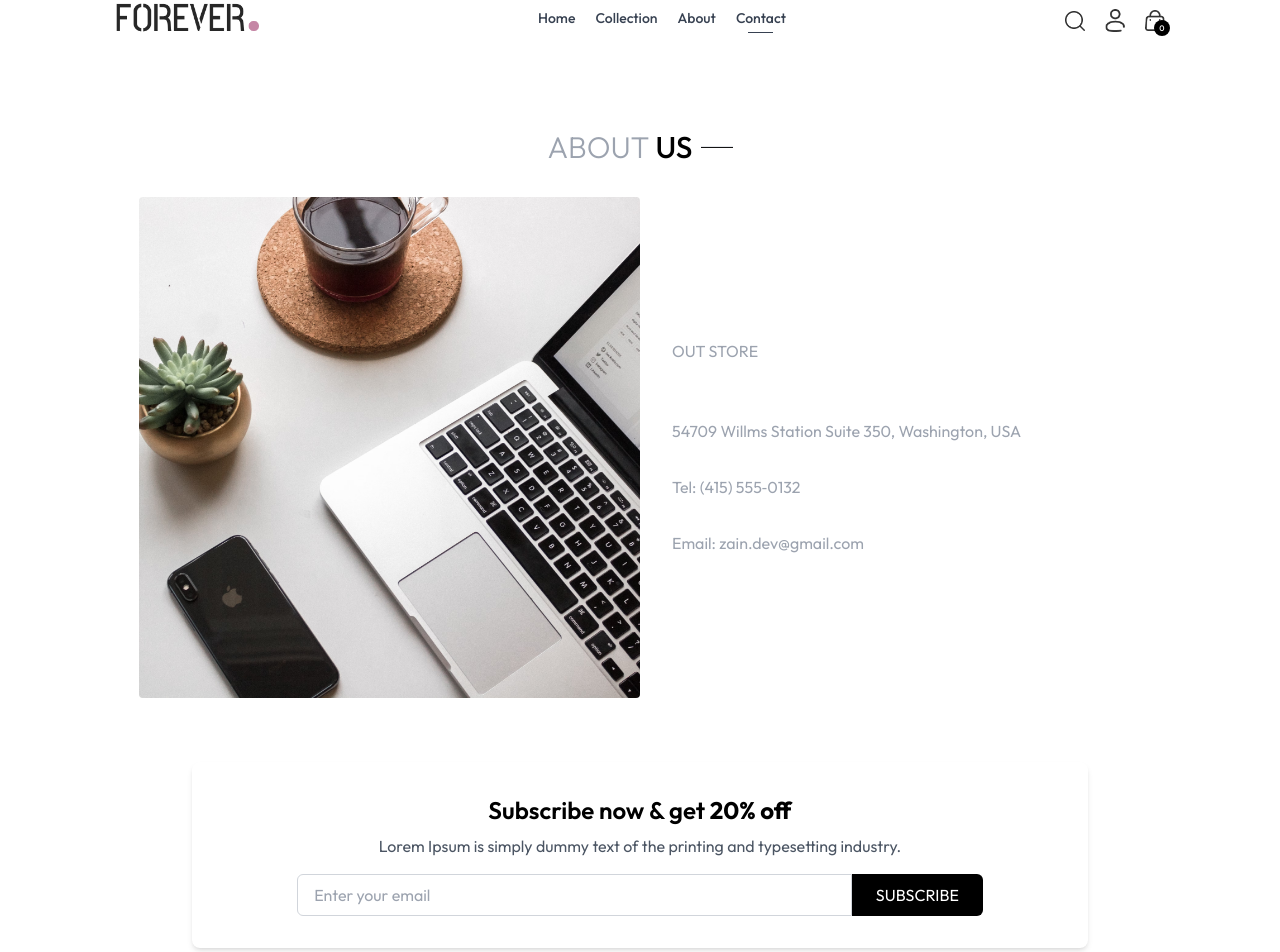
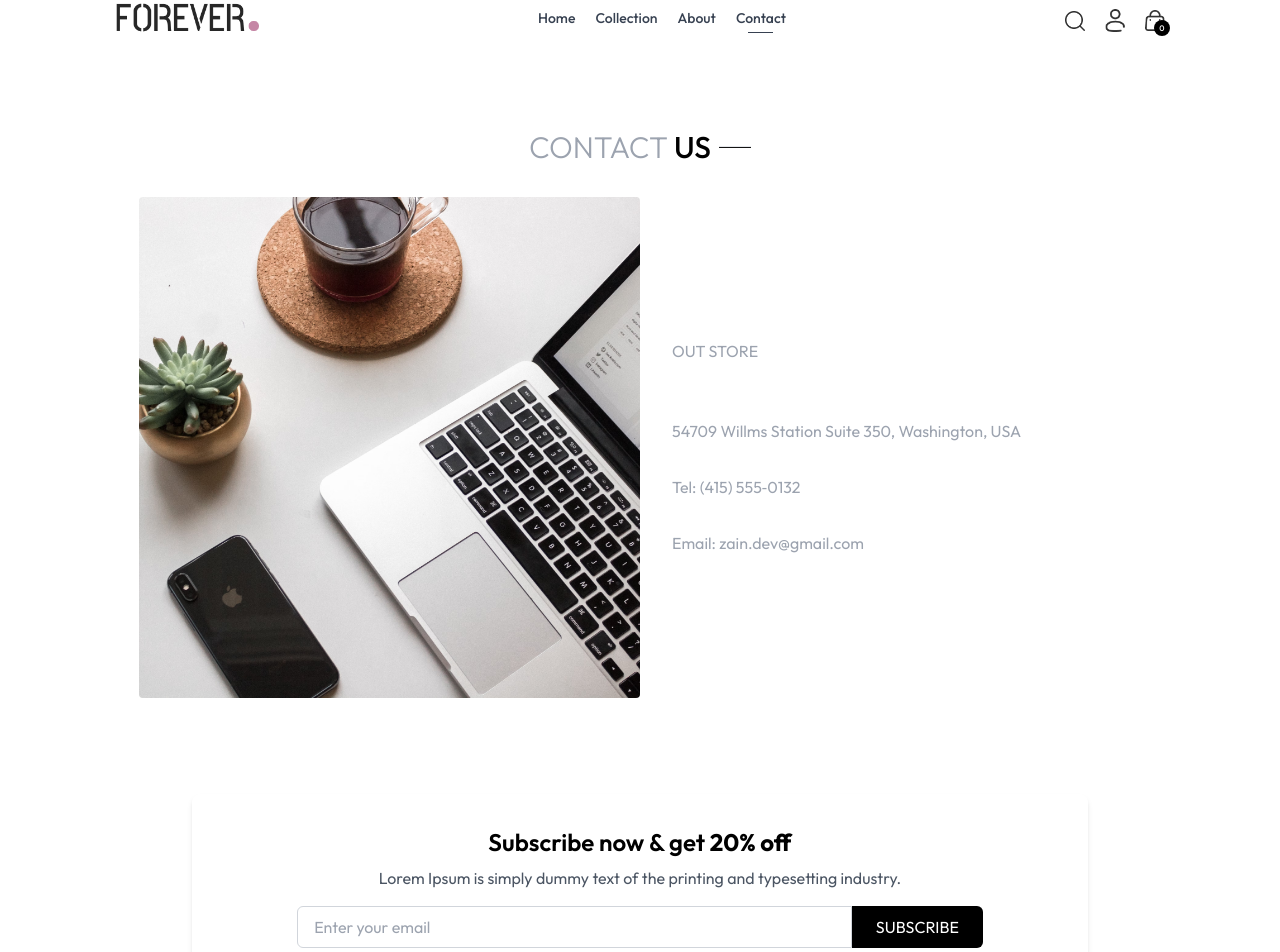
Before and after one commit to zainrajpootfd/ecormmerce-app, a React (Vite) app in the folder frontend/: page /contact in a window 1280 px wide. Shown: the part 20-972 px from the top of the page. Built offline with nearby package versions, Linux system fonts and the light colour scheme.

Commit message:
add some change

```diff
--- a/frontend/src/pages/Contact.jsx
+++ b/frontend/src/pages/Contact.jsx
@@ -3,11 +3,11 @@ import { assets } from "../assets/assets";
 const Contact = () => {
   return (
     <div className=" py-12 px-6">
-      {/* About Us Section */}
+      {/* Contact Us Section */}
       <section className="max-w-6xl mx-auto">
         <div className="flex items-center justify-center gap-2 mt-5">
           <p className="text-3xl font-medium ">
-            <span className="text-gray-400 font-light"> ABOUT</span> US
+            <span className="text-gray-400 font-light"> CONTACT</span> US
           </p>
           <hr className="w-8 h-[1.5px] bg-[#141414]" />
         </div>
@@ -28,7 +28,7 @@ const Contact = () => {
       </section>
 
       {/* Subscribe Section */}
-      <section className="max-w-4xl mx-auto mt-16 text-center bg-white p-8 shadow-md rounded-lg">
+      <section className="max-w-4xl mx-auto mt-24 text-center bg-white p-8 shadow-md rounded-lg">
         <h2 className="text-2xl font-semibold">
           Subscribe now & get <span className="font-bold">20% off</span>
         </h2>
```
